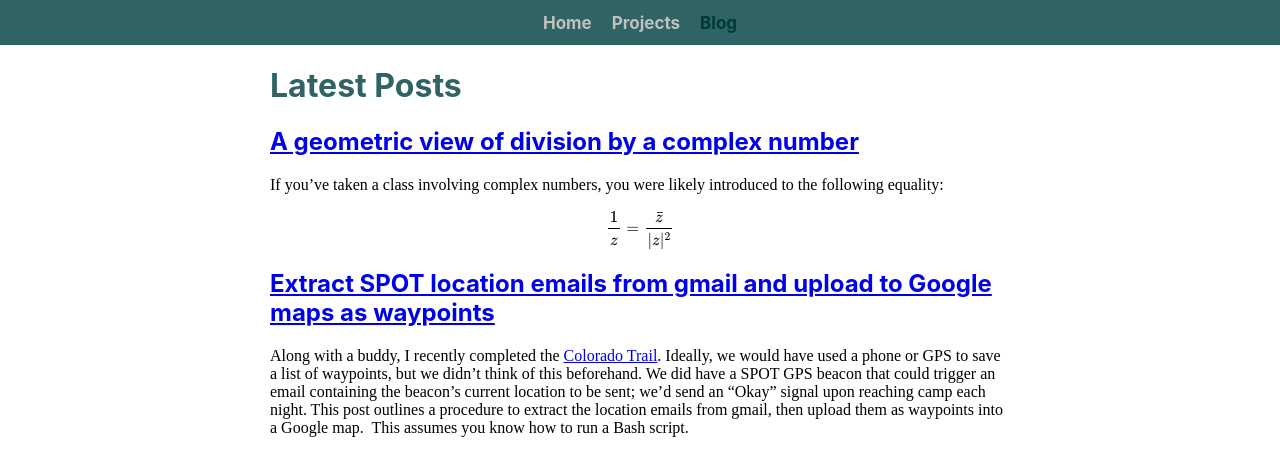
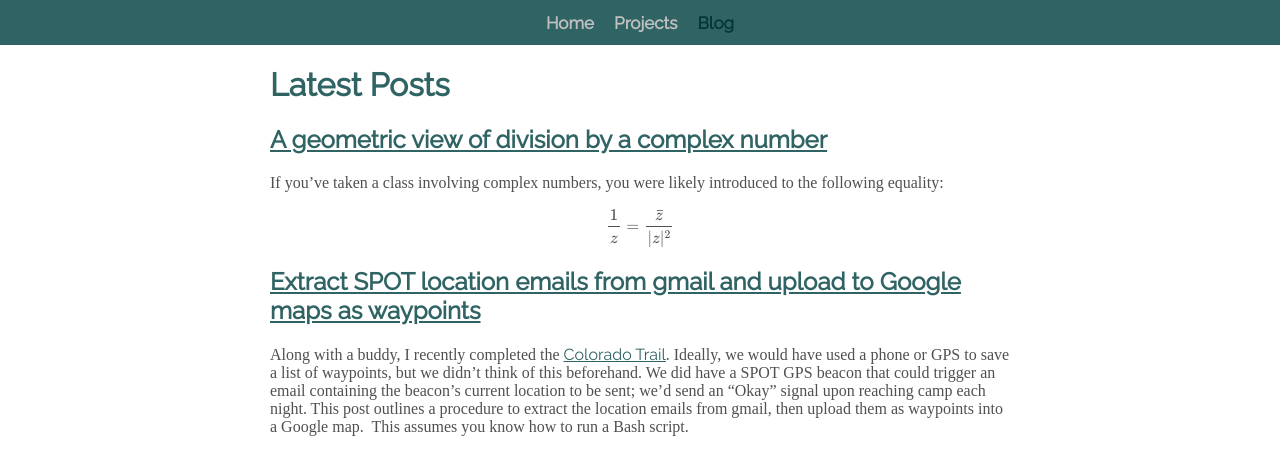
Before and after one commit to parkertimmins/parkertimmins.github.io, a Jekyll site: the page built from blog.html, in a window 1280 px wide. Shown: the top 476 px of the page. Built offline with Jekyll 4.4.1, drawn with Linux system fonts in a browser that asks for light colours; formulas are drawn with MathJax 3.

```diff
--- a/_sass/main.scss
+++ b/_sass/main.scss
@@ -1,10 +1,13 @@
-$wordpress-sans-serif-font: -apple-system,BlinkMacSystemFont,"Segoe UI","Roboto","Oxygen-Sans","Ubuntu","Cantarell","Helvetica Neue",sans-serif;
+@import url('https://fonts.googleapis.com/css?family=Inconsolata|Raleway&display=swap');
 
 $wordpress-green: #306363;
 
+$grey-text: #505050;
+
+
 @mixin wordpress-font {
 	color: $wordpress-green;
-	font-family: $wordpress-sans-serif-font;
+    font-family: 'Raleway', sans-serif;
 }
 
 .current {
@@ -30,15 +33,23 @@ nav {
 	background: $wordpress-green;
 
     a {
+	    @include wordpress-font;
         padding-left: 10px;
         padding-right: 10px;
         text-decoration: none;
-		font-family: $wordpress-sans-serif-font;
 		color: silver;
        	font-size: 17px;
         font-weight: 700;
     }
 
+}
+
+.posts {
+    color: $grey-text;
+
+    a {
+	    @include wordpress-font;
+    }
 }
 
 h1, h2, h3, h4, h5 {
@@ -77,13 +88,20 @@ body {
 
 	margin-top: 50px;
 	display: flex;
+    flex-wrap: wrap;
 	justify-content: center;
+
+    a, label {
+	    @include wordpress-font;
+        text-decoration: none;
+        cursor: pointer;
+    }
 }
 
 .post-body {
-   font-family: Georgia,"Times New Roman",serif;
     font-size: 18px;
     line-height: 1.75;
+    color: $grey-text;
 
     img {
         margin: auto;
@@ -92,19 +110,24 @@ body {
 }
 
 /* for rouge highlighted code blocks */
-pre.highlight {
+pre.highlight pre {
     white-space: pre;
     overflow-x: scroll;
+    font-family: 'Inconsolata', monospace;
+
 }
+
 
 .site-link {
     margin: 10px;
+    font-weight: bold;
 }
 
 .site-link img {
-    border-radius: 4px;
+    border-radius: 10px;
     width: 200px;
     height: 124px;
+    border: darkgray solid 2px;
 }
 
 .site-link label {
--- a/blog.html
+++ b/blog.html
@@ -3,7 +3,7 @@ layout: default
 title: Blog
 ---
 
-<div class="center-column">
+<div class="posts center-column">
 	<h1>Latest Posts</h1>
 	{% for post in site.posts %}
 		<div>
```
Also changed, not shown: _data/projects.yml (+5 -2 lines), assets/images/projects/austin_maps.jpg (added), assets/images/projects/austin_maps.png (deleted), assets/images/projects/dronograph.jpg (added), assets/images/projects/lambda.jpg (added), assets/images/projects/lambda.png (deleted).
